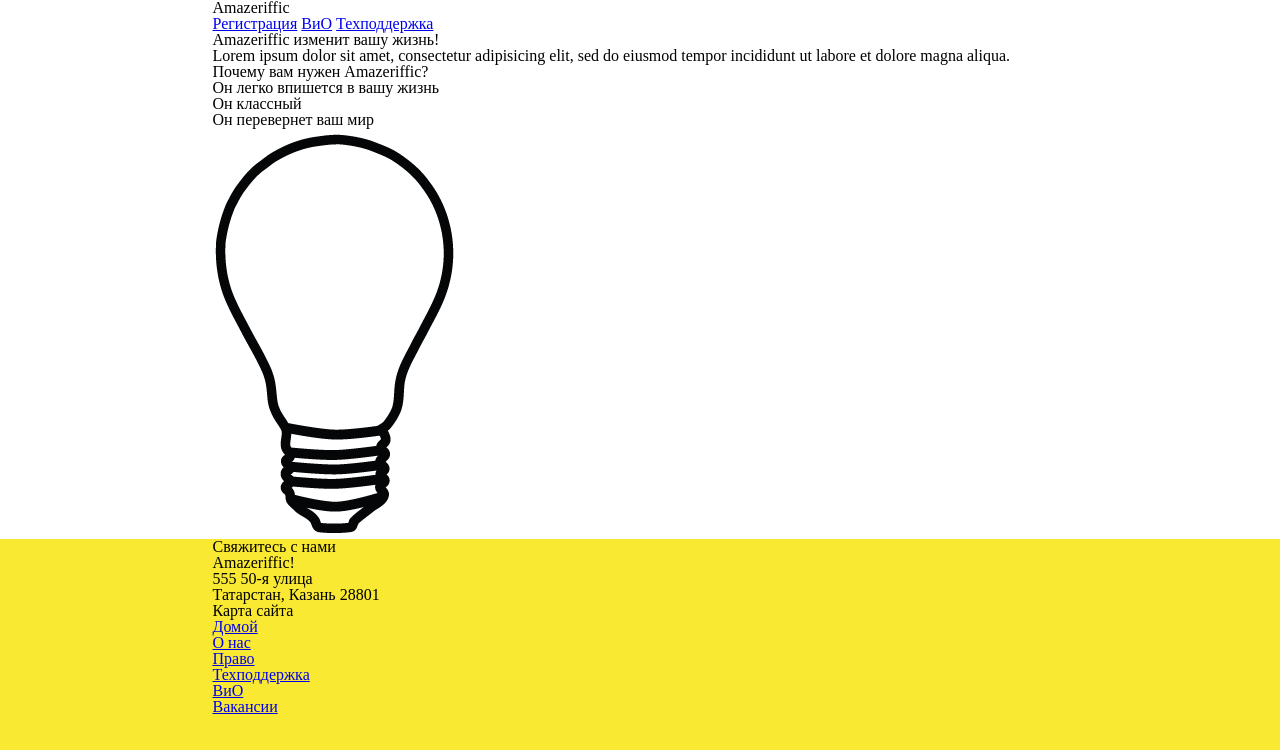
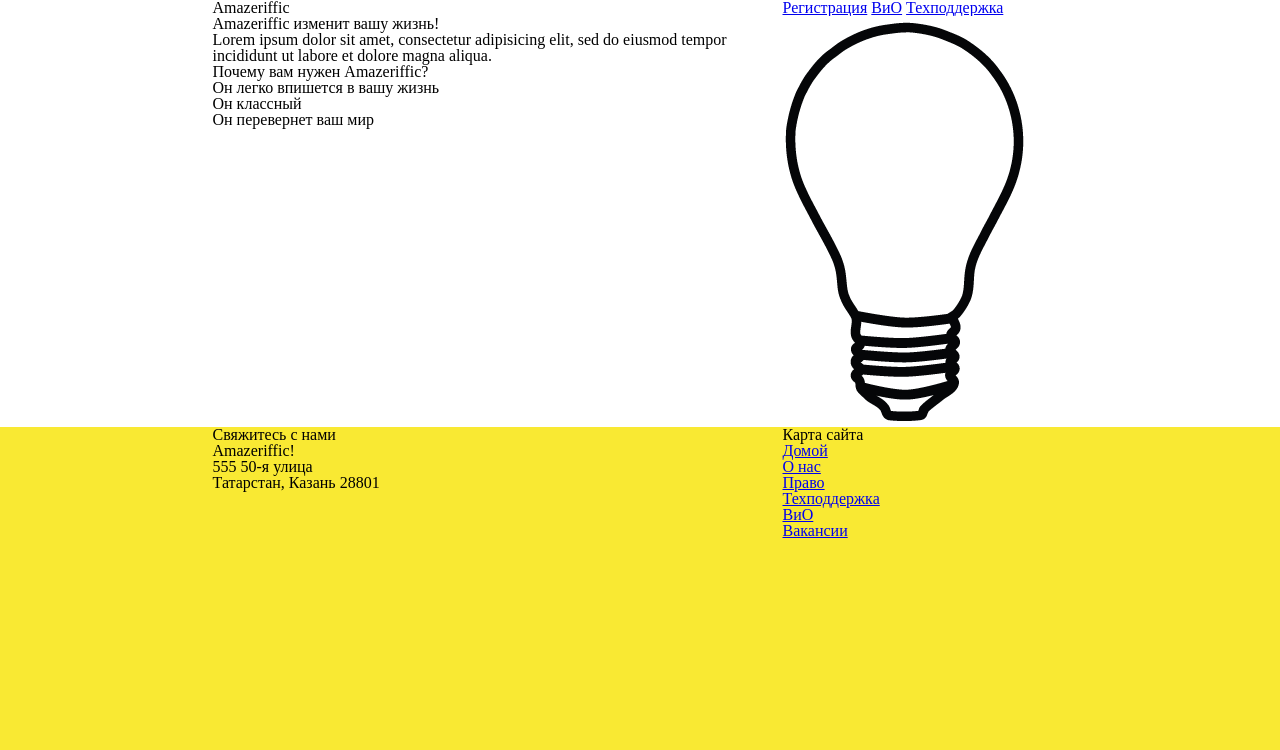
Before and after one commit to AntonKozmod/testsite, a plain HTML site: page index.html in a window 1280 px wide. Drawn offline with Linux system fonts and the light colour scheme.

Commit message:
created columns

```diff
--- a/index.html
+++ b/index.html
@@ -18,6 +18,7 @@
 		</header>
 		<main>
 			<div class="container">
+				<div class="text-content">
 					<h2>Amazeriffic изменит вашу жизнь!</h2>
 					<p>Lorem ipsum dolor sit amet, consectetur adipisicing elit,
 					sed do eiusmod tempor incididunt ut labore et dolore magna aliqua.</p>
@@ -27,7 +28,10 @@
 						<li>Он классный</li>
 						<li>Он перевернет ваш мир</li>
 					</ul>
+				</div>
+				<div class="lightbulb">
 					<img src="lightbulb.png" alt="Изображение лампочки">
+				</div>
 			</div>
 		</main>
 		<footer>
--- a/style.css
+++ b/style.css
@@ -10,7 +10,36 @@ header .container, main .container, footer .container {
 }
 header {
 	background: white;
+	overflow: auto;
+}
+header h1 {
+	float: left;
+	width: 570px;
+}
+header nav {
+	float: right;
+	width: 285px;
 }
 main {
 	background: white;
+	overflow: auto;
 }
+main .text-content {
+	float: left;
+	width: 570px;
+}
+main .lightbulb {
+	float: right;
+	width: 285px;
+}
+footer {
+	overflow: auto;
+}
+footer .contact {
+	float: left;
+	width: 570px;
+}
+footer .sitemap {
+	float: right;
+	width: 285px;
+}
```
Lines whose indentation alone changed are shown as unchanged.
